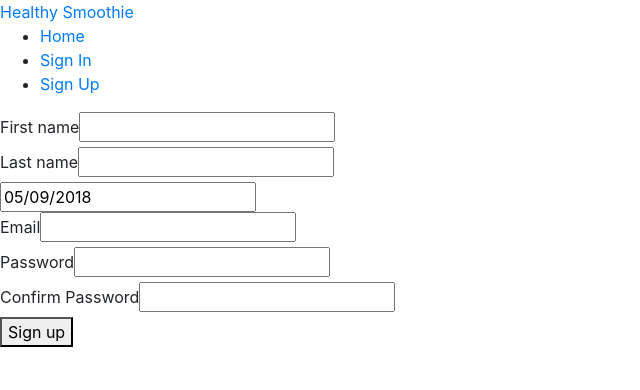
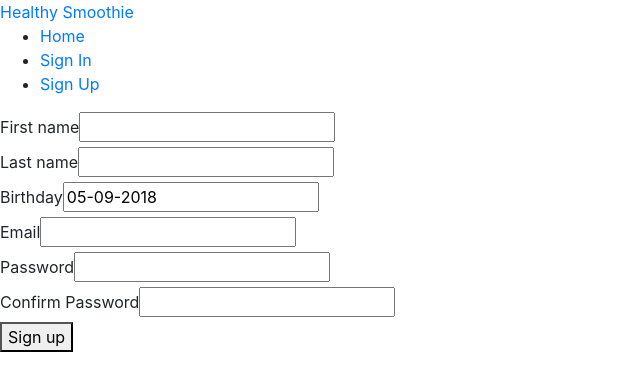
Before and after one commit to kheyro/smoothiz-client, a React app: page /signup in a window 1280 px wide. Shown: the top 390 px of the page, without its empty margins (0-640 px from the left). Built offline with nearby package versions, Linux system fonts and the light colour scheme.

Commit message:
[UP] add attributes to birthday input and validator

```diff
--- a/src/containers/auth/Signup.js
+++ b/src/containers/auth/Signup.js
@@ -86,10 +86,14 @@ class Signup extends Component {
             <FVDisplayError field={this.state.form.lastname} />
           </div>
           <div className="form-group">
+            <label htmlFor="birthday">Birthday</label>
             <DatePicker
+              className="form-control"
+              dateFormat="MM-DD-YYYY"
+              id="birthday"
+              name="birthday"
+              onChange={this.handleChange}
               selected={this.state.birthday}
-              onChange={this.handleChange}
-              name="birthday"
             />
           </div>
           <div className="form-group">
@@ -152,6 +156,11 @@ const validation = new FormValidator([
     rules: ['isAlpha'],
   },
   {
+    fieldName: 'birthday',
+    friendlyName: 'birthday',
+    rules: ['isISO8601'],
+  },
+  {
     fieldName: 'email',
     friendlyName: 'email',
     rules: ['isRequired', 'isEmail'],
```
